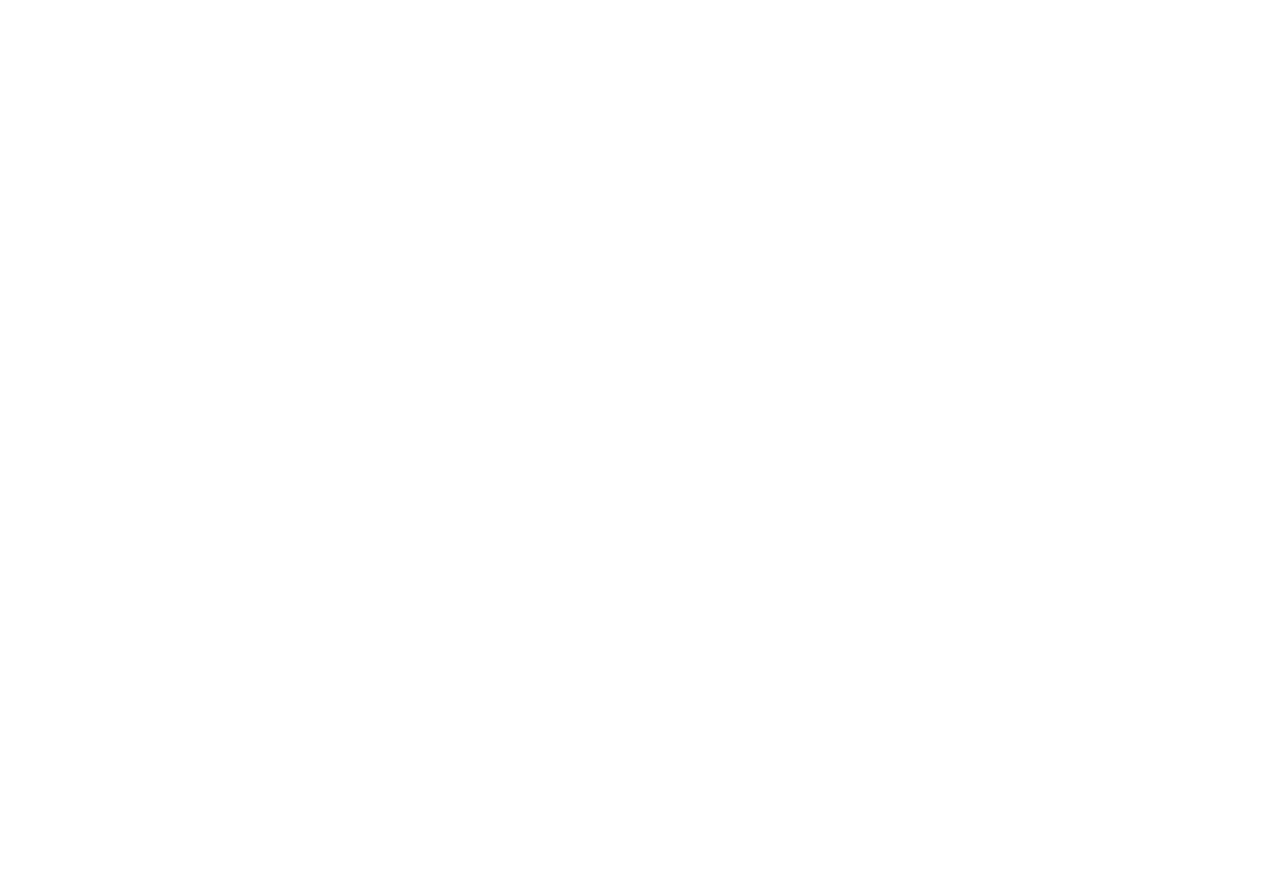
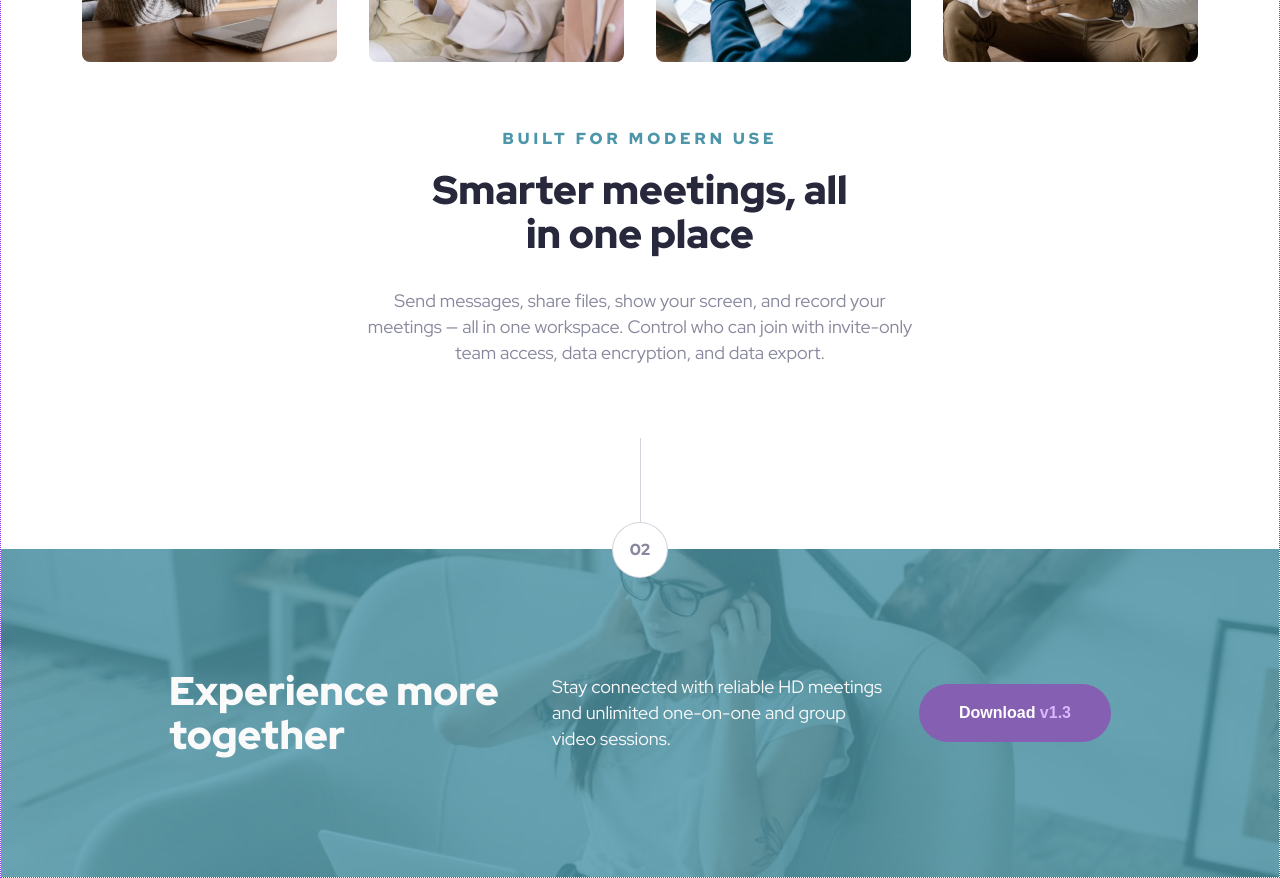
Before and after one commit to Mriganka5137/meet-landing-page, a React (Create React App) app: page / in a window 1280 px wide. Shown: the part 1020-1898 px from the top of the page. Before the commit the page ends 800 px from the top, so only its background shows below. Built offline with nearby package versions, Linux system fonts and the light colour scheme.

Commit message:
Desktop Version Complete

```diff
--- a/src/App.css
+++ b/src/App.css
@@ -1,4 +1,5 @@
 .container {
   max-width: 90rem;
+  margin: 0 auto;
   border: 1px dotted blueviolet;
 }
--- a/src/App.js
+++ b/src/App.js
@@ -2,13 +2,20 @@ import "./App.css";
 import NavBar from "./components/NavBar";
 import Header from "./components/Header";
 import SectionBreak from "./components/SectionBreak";
+import PhotoGallery from "./components/PhotoGallery";
+import Feature from "./components/Feature";
+import Footer from "./components/Footer";
 
 function App() {
   return (
     <div className="container">
       <NavBar />
       <Header />
-      <SectionBreak number="01" />
+      <SectionBreak number="01" margin="7.3" />
+      <PhotoGallery />
+      <Feature />
+      <SectionBreak number="02" margin="4.5" />
+      <Footer />
     </div>
   );
 }
--- /dev/null
+++ b/src/components/Feature.js
@@ -0,0 +1,16 @@
+import styles from "./Feature.module.css";
+function Feature() {
+  return (
+    <section className={styles.feature}>
+      <h3 className={styles.subheading}>Built for modern use</h3>
+      <h2 className={styles.heading}>Smarter meetings, all in one place</h2>
+      <p className={styles.description}>
+        Send messages, share files, show your screen, and record your meetings —
+        all in one workspace. Control who can join with invite-only team access,
+        data encryption, and data export.
+      </p>
+    </section>
+  );
+}
+
+export default Feature;
--- /dev/null
+++ b/src/components/Feature.module.css
@@ -0,0 +1,38 @@
+.feature {
+  display: flex;
+  flex-direction: column;
+  align-items: center;
+  margin-top: 4rem;
+}
+
+.subheading {
+  color: #4d96a9;
+  font-size: 1rem;
+  font-style: normal;
+  font-weight: 900;
+  line-height: 1.625rem; /* 162.5% */
+  letter-spacing: 0.25rem;
+  text-transform: uppercase;
+}
+
+.heading {
+  width: 28rem;
+  color: #28283d;
+  text-align: center;
+  font-size: 2.5rem;
+  font-style: normal;
+  font-weight: 900;
+  line-height: 2.75rem; /* 110% */
+  margin-top: 1rem;
+}
+
+.description {
+  width: 34.75rem;
+  color: #87879d;
+  text-align: center;
+  font-size: 1.125rem;
+  font-style: normal;
+  font-weight: 400;
+  line-height: 1.625rem; /* 144.444% */
+  margin-top: 2rem;
+}
--- /dev/null
+++ b/src/components/Footer.js
@@ -0,0 +1,17 @@
+import styles from "./Footer.module.css";
+function Footer() {
+  return (
+    <footer className={styles.footer}>
+      <h2 className={styles.heading}>Experience more together</h2>
+      <p className={styles.description}>
+        Stay connected with reliable HD meetings and unlimited one-on-one and
+        group video sessions.
+      </p>
+      <button className={styles.btn}>
+        Download <span>v1.3</span>
+      </button>
+    </footer>
+  );
+}
+
+export default Footer;
--- /dev/null
+++ b/src/components/Footer.module.css
@@ -0,0 +1,62 @@
+.footer {
+  display: flex;
+  align-items: center;
+  justify-content: space-between;
+  background-image: url("../assets/desktop/image-footer.jpg");
+  background-position: center;
+  background-size: cover;
+  background-repeat: no-repeat;
+  position: relative;
+  padding: 7.5rem 10.5rem;
+  margin-top: 1.7rem;
+  z-index: -1;
+}
+
+.footer::before {
+  content: "";
+  position: absolute;
+  background-color: #4d96a9;
+  width: 100%;
+  height: 100%;
+  top: 0;
+  left: 0;
+  opacity: 0.8;
+}
+
+.heading {
+  width: 21.875rem;
+  color: #fafafa;
+  font-size: 2.5rem;
+  font-style: normal;
+  font-weight: 900;
+  line-height: 2.75rem; /* 110% */
+  z-index: 2;
+}
+
+.description {
+  width: 20.875rem;
+  color: #fafafa;
+  font-family: Red Hat Display;
+  font-size: 1.125rem;
+  font-style: normal;
+  font-weight: 400;
+  z-index: 2;
+  line-height: 1.625rem; /* 144.444% */
+}
+
+.btn {
+  z-index: 2;
+  padding: 1rem 2.5rem;
+  border: none;
+  border-radius: 1.8125rem;
+  background: #855fb1;
+  color: #fff;
+  font-size: 1rem;
+  font-style: normal;
+  font-weight: 900;
+  line-height: 1.625rem; /* 162.5% */
+}
+
+.btn > span {
+  color: #d9b8ff;
+}
--- a/src/components/PhotoGallery.js
+++ b/src/components/PhotoGallery.js
@@ -1,6 +1,17 @@
 import styles from "./PhotoGallery.module.css";
+import img1 from "../assets/desktop/image-woman-in-videocall.jpg";
+import img2 from "../assets/desktop/image-women-videochatting.jpg";
+import img3 from "../assets/desktop/image-men-in-meeting.jpg";
+import img4 from "../assets/desktop/image-man-texting.jpg";
 function PhotoGallery() {
-  return <section></section>;
+  return (
+    <section className={styles.gallery}>
+      <img src={img1} alt="woman in videochat" className={styles.img} />
+      <img src={img2} alt="woman in videochat" className={styles.img} />
+      <img src={img3} alt="woman in videochat" className={styles.img} />
+      <img src={img4} alt="woman in videochat" className={styles.img} />
+    </section>
+  );
 }
 
 export default PhotoGallery;
--- a/src/components/PhotoGallery.module.css
+++ b/src/components/PhotoGallery.module.css
@@ -0,0 +1,12 @@
+.gallery {
+  margin-top: 7.5rem;
+  display: flex;
+  justify-content: center;
+  gap: 2rem;
+}
+
+.img {
+  width: 15.9375rem;
+  height: 15.125rem;
+  border-radius: 0.5rem;
+}
--- a/src/components/SectionBreak.js
+++ b/src/components/SectionBreak.js
@@ -1,7 +1,10 @@
 import styles from "./SectionBreak.module.css";
-function SectionBreak({ number }) {
+function SectionBreak({ number, margin }) {
+  const style = {
+    marginTop: `${margin}rem`,
+  };
   return (
-    <div className={styles.section_break}>
+    <div style={style}>
       <div className={styles["vertical-line"]}>
         <div className={styles["circle"]}>
           <span className={styles.number}>{number}</span>
--- a/src/components/SectionBreak.module.css
+++ b/src/components/SectionBreak.module.css
@@ -1,15 +1,14 @@
-.section_break {
+/* .section_break {
   margin-top: 7.3rem;
-}
+} */
 .vertical-line {
   position: relative;
   width: 0.0625rem;
   height: 5.25rem;
-  flex-shrink: 0;
   margin: 0 auto;
-  background-color: #87879d;
+  background-color: hsla(240, 10%, 57%, 0.351);
   stroke-width: 1px;
-  opacity: 0.25;
+  /* opacity: 0.25; */
 }
 
 .circle {
@@ -20,11 +19,18 @@
   width: 3.5rem; /* Adjust the circle size as needed */
   height: 3.5rem; /* Adjust the circle size as needed */
   border: 1px solid;
-  border-color: #87879d; /* Adjust the circle color as needed */
+  border-color: hsla(
+    240,
+    10%,
+    57%,
+    0.351
+  ); /* Adjust the circle color as needed */
   border-radius: 50%;
   display: flex;
   justify-content: center;
   align-items: center;
+  background-color: #fff;
+  opacity: 1;
 }
 
 .number {
```
